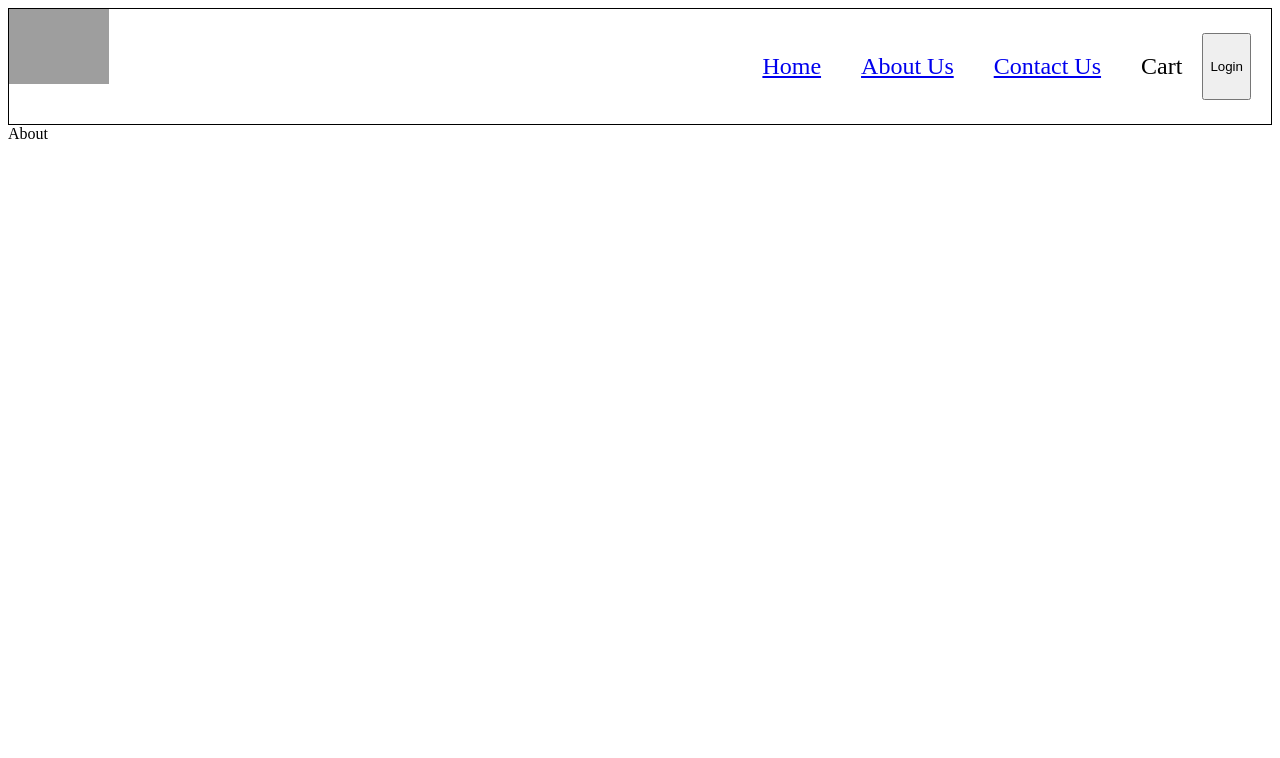
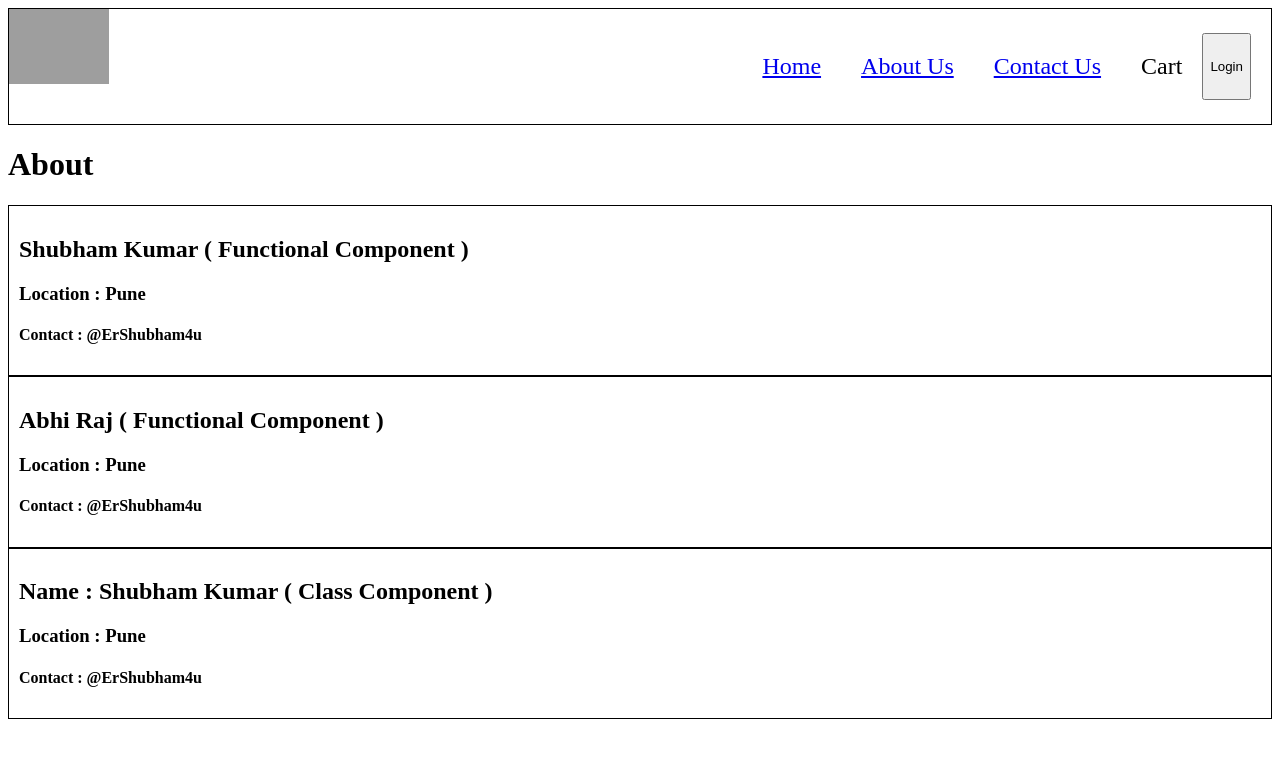
Before and after one commit to ErShubham4u/YumExpress, a React app: page /about in a window 1280 px wide. Built offline with nearby package versions, Linux system fonts and the light colour scheme; grey boxes are pictures that could not be loaded.

Commit message:
restaurant menu functionality completed

```diff
--- a/src/components/About.js
+++ b/src/components/About.js
@@ -1,7 +1,16 @@
 import React from "react";
+import User from "./User";
+import UserClass from "./UserClass";
 
 const About = () => {
-  return <div>About</div>;
+  return (
+    <div>
+      <h1> About </h1>
+      <User name = {"Shubham Kumar ( Functional Component )"}/>
+      <User name = {"Abhi Raj ( Functional Component )"}/>
+      <UserClass/>
+    </div>
+  );
 };
 
 export default About;
--- a/src/components/RestaurantMenu.js
+++ b/src/components/RestaurantMenu.js
@@ -1,9 +1,10 @@
 import React from "react";
 import { useEffect, useState } from "react";
-// import { useParams } from "react-router";
+import { useParams } from "react-router";
 
 const RestaurantMenu = () => {
   const [resMenu, setResMenu] = useState(null);
+  const {id} = useParams()
 
   useEffect(() => {
     fetchData();
@@ -11,10 +12,9 @@ const RestaurantMenu = () => {
 
   const fetchData = async () => {
     const data = await fetch(
-      "https://www.swiggy.com/mapi/menu/pl?page-type=REGULAR_MENU&complete-menu=true&lat=18.5288974&lng=73.8665321&restaurantId=21001",
+      "https://www.swiggy.com/mapi/menu/pl?page-type=REGULAR_MENU&complete-menu=true&lat=18.5288974&lng=73.8665321&restaurantId=" + id,
     );
     const json = await data.json();
-    console.log(json);
     setResMenu(json.data);
   };
 
--- /dev/null
+++ b/src/components/User.js
@@ -0,0 +1,11 @@
+const User = (props) => {
+  return (
+    <div className="user-card">
+      <h2>{props.name}</h2>
+      <h3>Location : Pune</h3>
+      <h4>Contact : @ErShubham4u</h4>
+    </div>
+  );
+};
+
+export default User;
--- /dev/null
+++ b/src/components/UserClass.js
@@ -0,0 +1,15 @@
+import React from "react";
+
+class UserClass extends React.Component {
+  render() {
+    return (
+      <div className="user-card">
+        <h2>Name : Shubham Kumar ( Class Component )</h2>
+        <h3>Location : Pune</h3>
+        <h4>Contact : @ErShubham4u</h4>
+      </div>
+    );
+  }
+}
+
+export default UserClass;
--- a/style.css
+++ b/style.css
@@ -59,3 +59,8 @@
     height: 400px;
     background-color: #f0f0f0;
 }
+
+.user-card{
+    padding: 10px;
+    border: 1px solid black;
+}
```
